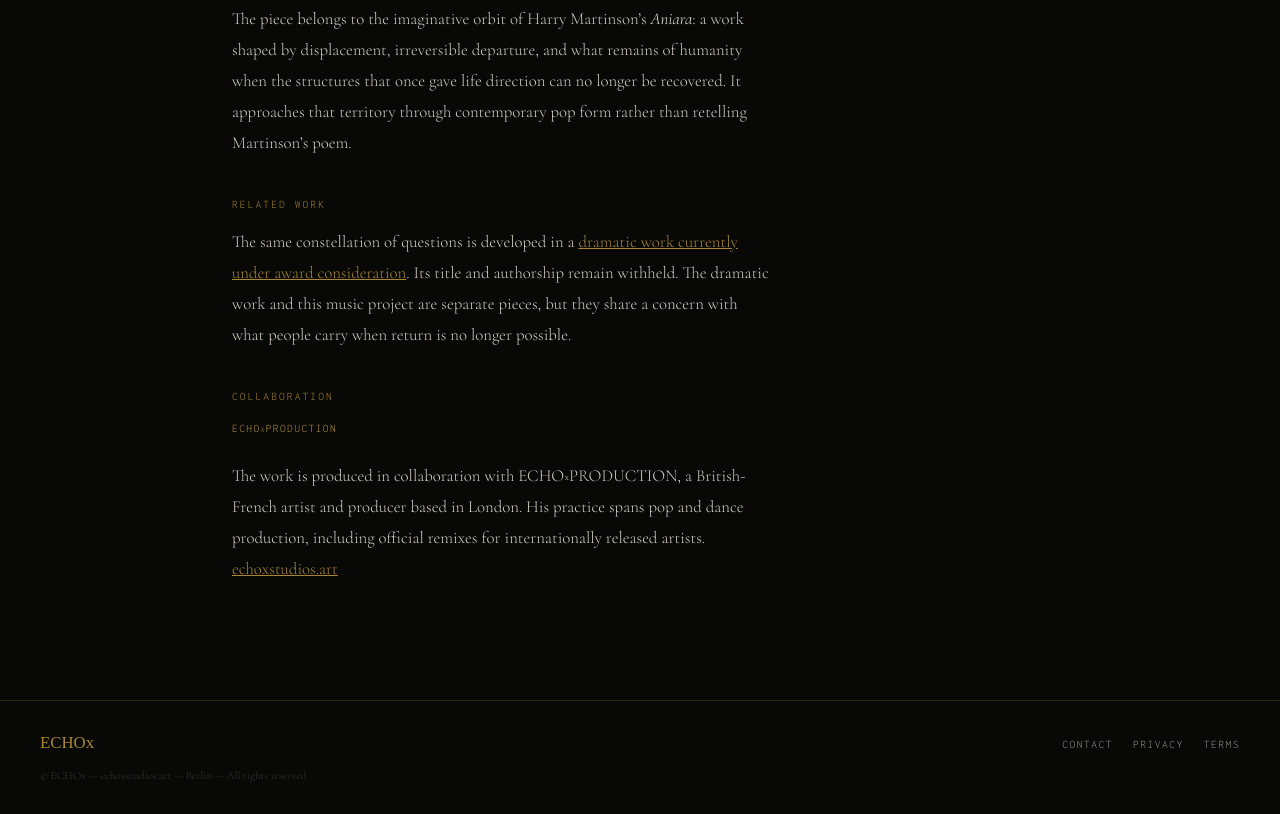
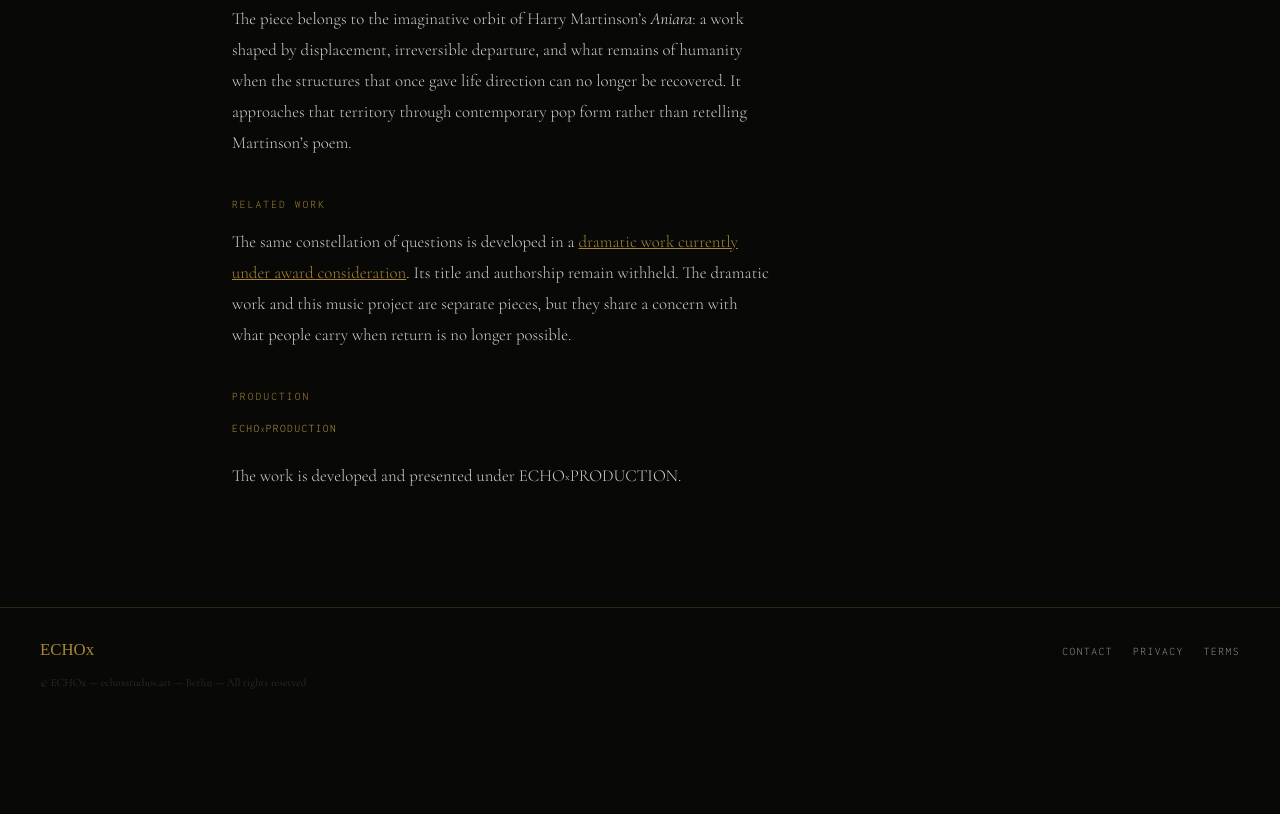
Before and after one commit to ECHOxAI-tech/echoxai-tech.github.io, a plain HTML site: page title-withheld.html in a window 1280 px wide. Shown: the part 722-1536 px from the top of the page. After the commit the page ends 1443 px from the top, so only its background shows below. Drawn offline with nearby package versions, Linux system fonts and the light colour scheme; a web font is replaced by a local one.

Commit message:
Move withheld music work under ECHOxPRODUCTION

```diff
--- a/title-withheld.html
+++ b/title-withheld.html
@@ -36,10 +36,10 @@
       <div class="prose">
         <p>The same constellation of questions is developed in a <a href="dramatic-work-withheld.html">dramatic work currently under award consideration</a>. Its title and authorship remain withheld. The dramatic work and this music project are separate pieces, but they share a concern with what people carry when return is no longer possible.</p>
       </div>
-      <span class="section-label">Collaboration</span>
+      <span class="section-label">Production</span>
       <div class="prose">
         <p class="credit">ECHOxPRODUCTION</p>
-        <p>The work is produced in collaboration with ECHOxPRODUCTION, a British-French artist and producer based in London. His practice spans pop and dance production, including official remixes for internationally released artists. <a href="https://echoxstudios.art/" target="_blank" rel="noopener">echoxstudios.art</a></p>
+        <p>The work is developed and presented under ECHOxPRODUCTION.</p>
       </div>
     </article>
     <aside class="actions">
```
Also changed, not shown: lyrics.html (+1 -1 lines).
